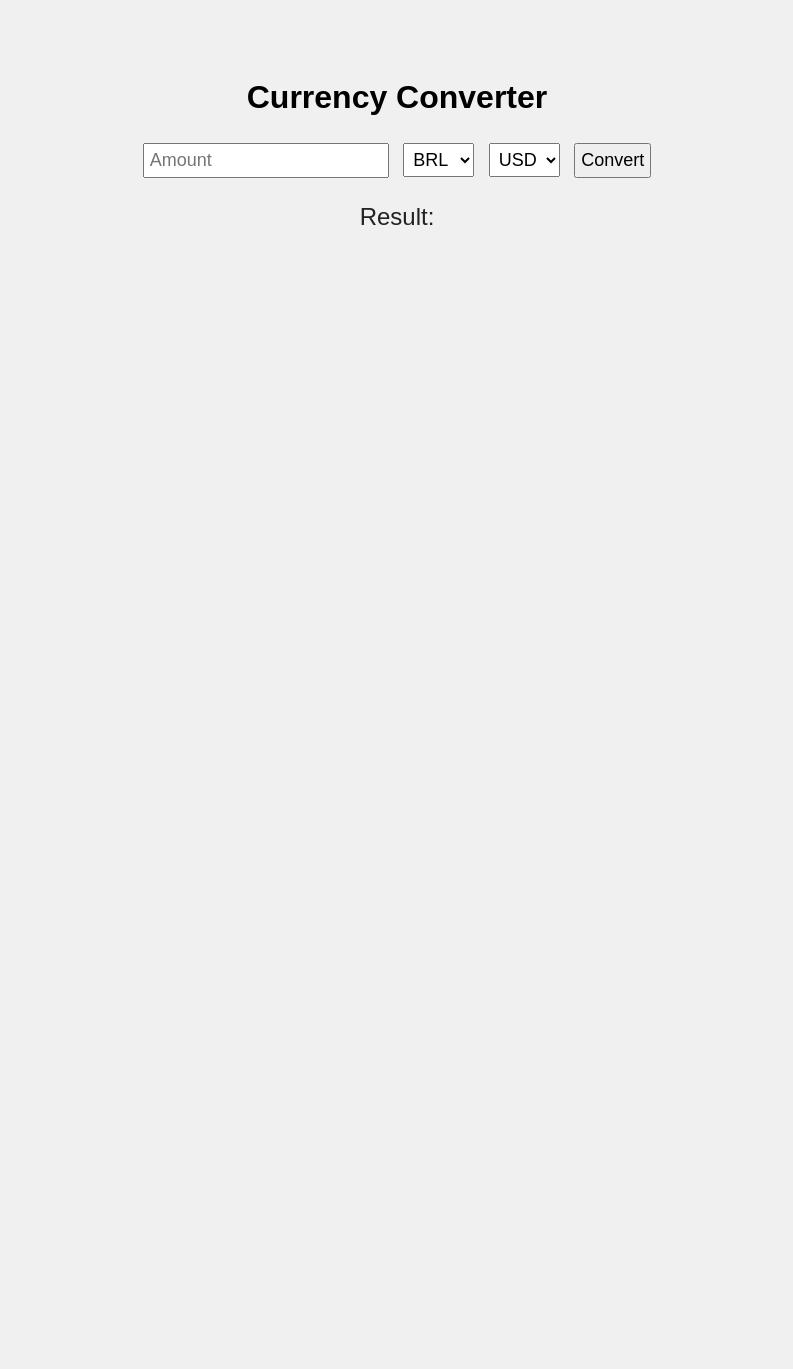
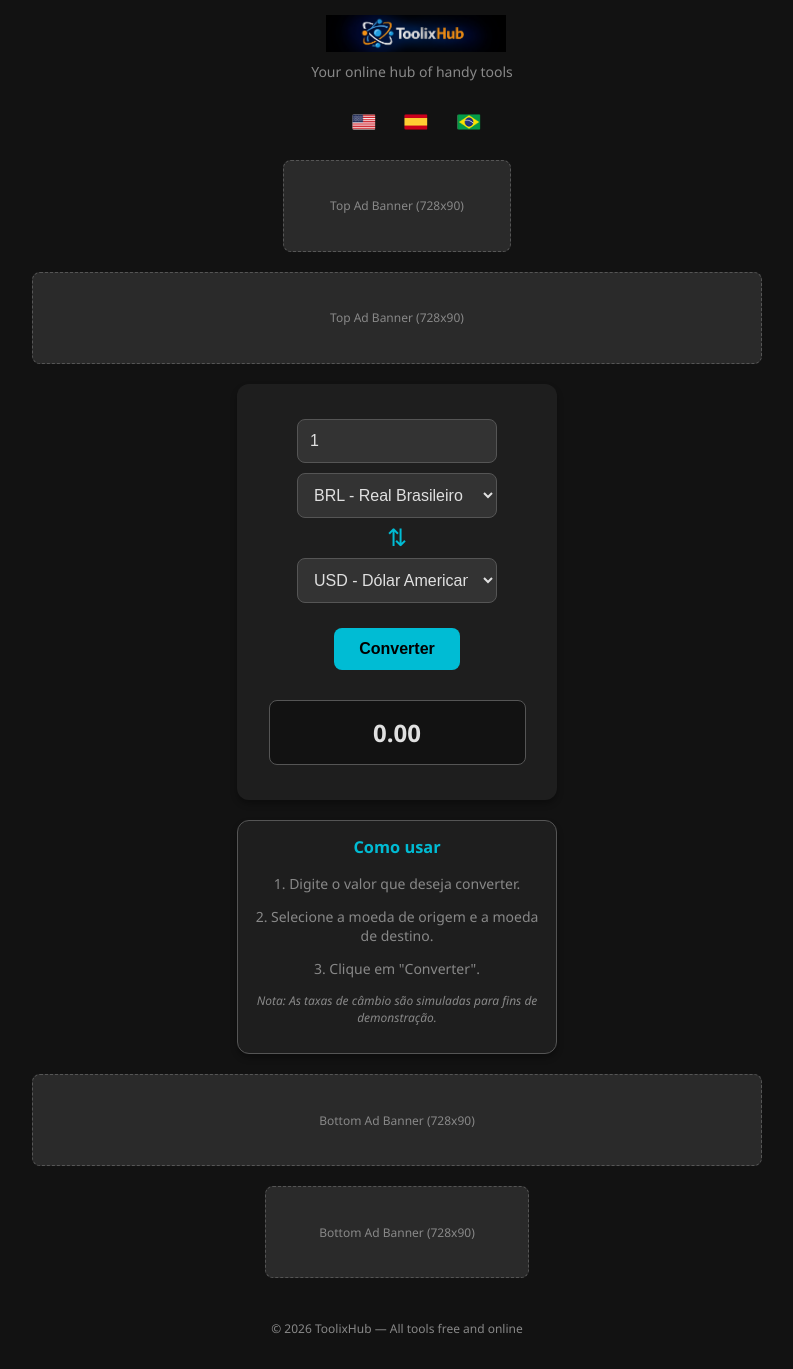
Before and after one commit to toolixhub-app/toolixhub, a Jekyll site: the page currency.html, which Jekyll copies as it is, in a window 1280 px wide. Shown: the whole page, without its empty margins (243-1036 px from the left). Built offline with Jekyll 4.4.1, drawn with Linux system fonts in a browser that asks for light colours; before the commit the page ends 900 px from its top, so only the background shows below that.

Commit message:
Update currency.html

```diff
--- a/currency.html
+++ b/currency.html
@@ -1,43 +1,180 @@
 <!DOCTYPE html>
-<html lang="en">
+<html lang="pt-BR">
 <head>
     <meta charset="UTF-8">
     <meta name="viewport" content="width=device-width, initial-scale=1.0">
-<title>Currency Converter - ToolixHub</title>
+    <title>Conversor de Moedas - ToolixHub</title>
+    <link rel="stylesheet" href="css/style_v2.css">
     <style>
-  body { font-family: Arial, sans-serif; text-align: center; padding: 50px; background: #f0f0f0; }
-  input, select, button { font-size: 18px; padding: 5px; margin: 5px; }
-  #result { font-size: 24px; margin-top: 20px; color: #222; }
+        /* Estilos específicos para o Conversor */
+        .currency-container {
+            display: flex;
+            flex-direction: column;
+            align-items: center;
+            gap: 15px;
+            padding: 20px;
+        }
+        .currency-inputs {
+            display: flex;
+            flex-direction: column;
+            gap: 10px;
+            width: 100%;
+            align-items: center;
+        }
+        .currency-inputs input, .currency-inputs select {
+            width: 80%;
+            max-width: 250px;
+            padding: 12px;
+            font-size: 16px;
+            border-radius: 8px;
+            border: 1px solid var(--border-color);
+            background-color: var(--btn-bg);
+            color: var(--text-color);
+            box-sizing: border-box;
+        }
+        .swap-btn {
+            background-color: transparent;
+            border: none;
+            color: var(--accent-color);
+            font-size: 24px;
+            cursor: pointer;
+            margin: -5px 0;
+        }
+        #result {
+            font-size: 24px;
+            font-weight: bold;
+            color: var(--text-color);
+            margin-top: 15px;
+            background-color: #121212;
+            padding: 15px;
+            border-radius: 8px;
+            width: 90%;
+            max-width: 300px;
+            text-align: center;
+            border: 1px solid var(--border-color);
+        }
+        .btn-convert {
+            padding: 12px 25px;
+            font-size: 16px;
+            border-radius: 8px;
+            cursor: pointer;
+            border: none;
+            background-color: var(--accent-color);
+            color: #000;
+            font-weight: bold;
+            transition: background 0.2s;
+            margin-top: 10px;
+        }
+        .btn-convert:hover { opacity: 0.9; }
+
+        .tool-info {
+            background: var(--container-bg);
+            padding: 15px;
+            margin: 10px auto;
+            border-radius: 12px;
+            box-shadow: 0 4px 6px rgba(0,0,0,0.3);
+            width: 90%;
+            max-width: 320px;
+            font-size: 14px;
+            color: var(--secondary-text);
+            text-align: center;
+            border: 1px solid var(--border-color);
+            box-sizing: border-box;
+        }
+        .tool-info h3 { color: var(--accent-color); margin-top: 0; }
     </style>
 </head>
 <body>
-<h1>Currency Converter</h1>
-<input type="number" id="amount" placeholder="Amount">
-<select id="from">
-  <option value="BRL">BRL</option>
-  <option value="USD">USD</option>
-  <option value="EUR">EUR</option>
+
+    <div id="header-placeholder"></div>
+
+    <div class="ad-space">Top Ad Banner (728x90)</div>
+
+    <main class="calc-container">
+        <div class="currency-container">
+
+            <div class="currency-inputs">
+                <input type="number" id="amount" placeholder="Quantidade" value="1">
+
+                <select id="fromCurrency">
+                    <option value="USD">USD - Dólar Americano</option>
+                    <option value="BRL" selected>BRL - Real Brasileiro</option>
+                    <option value="EUR">EUR - Euro</option>
                 </select>
-<select id="to">
-  <option value="USD">USD</option>
-  <option value="BRL">BRL</option>
-  <option value="EUR">EUR</option>
+
+                <button class="swap-btn" onclick="swapCurrencies()">⇅</button>
+
+                <select id="toCurrency">
+                    <option value="USD" selected>USD - Dólar Americano</option>
+                    <option value="BRL">BRL - Real Brasileiro</option>
+                    <option value="EUR">EUR - Euro</option>
                 </select>
-<button onclick="convert()">Convert</button>
-<div id="result">Result: </div>
+            </div>
+
+            <button class="btn-convert" onclick="convert()">Converter</button>
+
+            <div id="result">0.00</div>
+        </div>
+    </main>
+
+    <section class="tool-info">
+        <h3>Como usar</h3>
+        <p>1. Digite o valor que deseja converter.</p>
+        <p>2. Selecione a moeda de origem e a moeda de destino.</p>
+        <p>3. Clique em "Converter".</p>
+        <p style="font-size:12px; color:var(--secondary-text);"><em>Nota: As taxas de câmbio são simuladas para fins de demonstração.</em></p>
+    </section>
+
+    <div class="ad-space">Bottom Ad Banner (728x90)</div>
+
+    <div id="footer-placeholder"></div>
 
     <script>
-const rates = {
-  BRL: { USD: 0.20, EUR: 0.18, BRL: 1 },
-  USD: { BRL: 5, EUR: 0.91, USD: 1 },
-  EUR: { BRL: 5.5, USD: 1.1, EUR: 1 }
+        function loadComponent(id, file) {
+            fetch(file)
+                .then(response => {
+                    if (!response.ok) return '';
+                    return response.text();
+                })
+                .then(data => {
+                    document.getElementById(id).innerHTML = data;
+                });
+        }
+        loadComponent('header-placeholder', 'header.html');
+        loadComponent('footer-placeholder', 'footer.html');
+    </script>
+
+    <script>
+        // Taxas de câmbio simuladas (Base: USD)
+        const exchangeRates = {
+            USD: 1,
+            BRL: 5.0, // Exemplo: 1 USD = 5 BRL
+            EUR: 0.92 // Exemplo: 1 USD = 0.92 EUR
         };
+
         function convert() {
-  const amt = parseFloat(document.getElementById('amount').value) || 0;
-  const from = document.getElementById('from').value;
-  const to = document.getElementById('to').value;
-  const res = (amt * rates[from][to]).toFixed(2);
-  document.getElementById('result').innerText = `Result: ${res} ${to}`;
+            const amount = parseFloat(document.getElementById('amount').value);
+            const fromCurrency = document.getElementById('fromCurrency').value;
+            const toCurrency = document.getElementById('toCurrency').value;
+
+            if (isNaN(amount) || amount <= 0) {
+                document.getElementById('result').innerText = "Valor inválido";
+                return;
+            }
+
+            // Conversão: (Valor / TaxaOrigem) * TaxaDestino
+            const result = (amount / exchangeRates[fromCurrency]) * exchangeRates[toCurrency];
+
+            document.getElementById('result').innerText = result.toFixed(2) + " " + toCurrency;
+        }
+
+        function swapCurrencies() {
+            const from = document.getElementById('fromCurrency');
+            const to = document.getElementById('toCurrency');
+            const temp = from.value;
+            from.value = to.value;
+            to.value = temp;
+            convert();
         }
     </script>
 </body>
```
Lines whose indentation alone changed are shown as unchanged.
